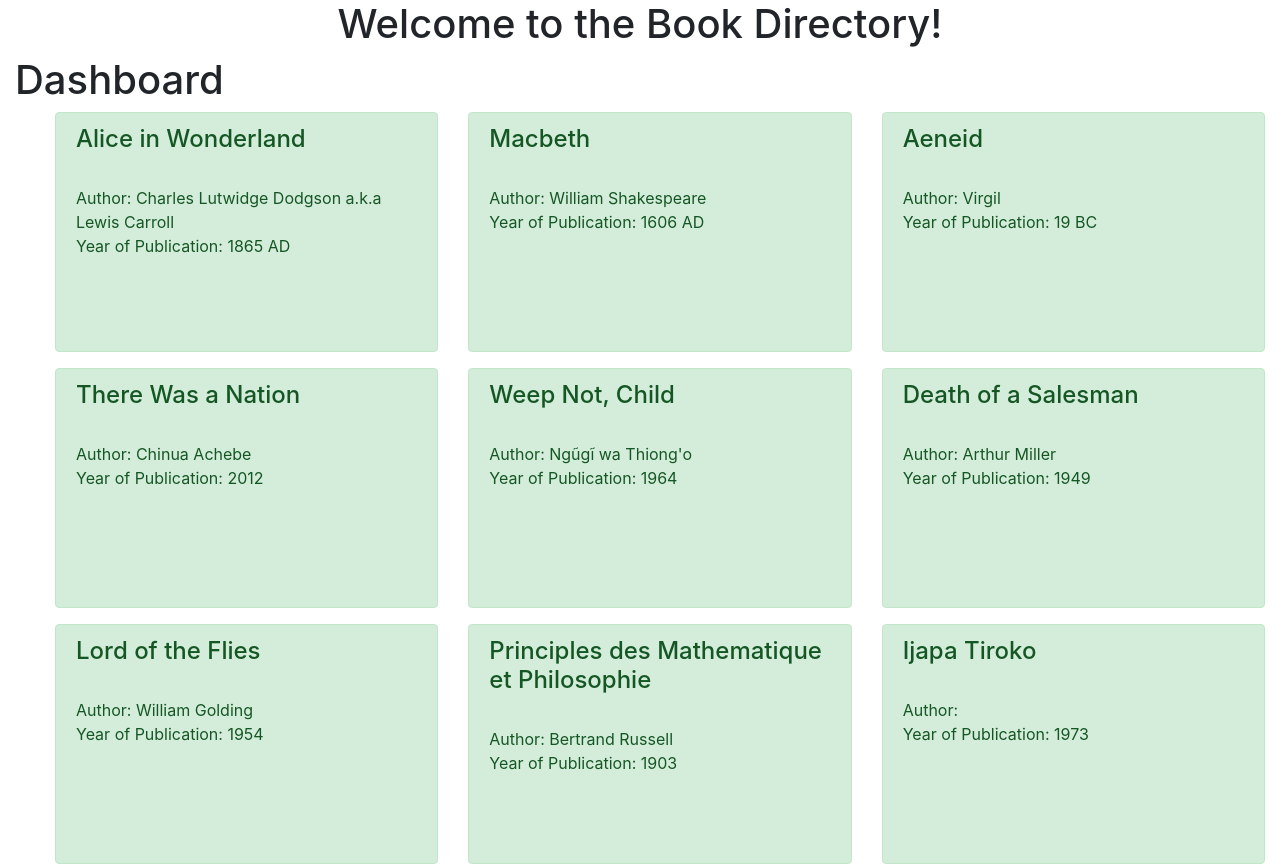
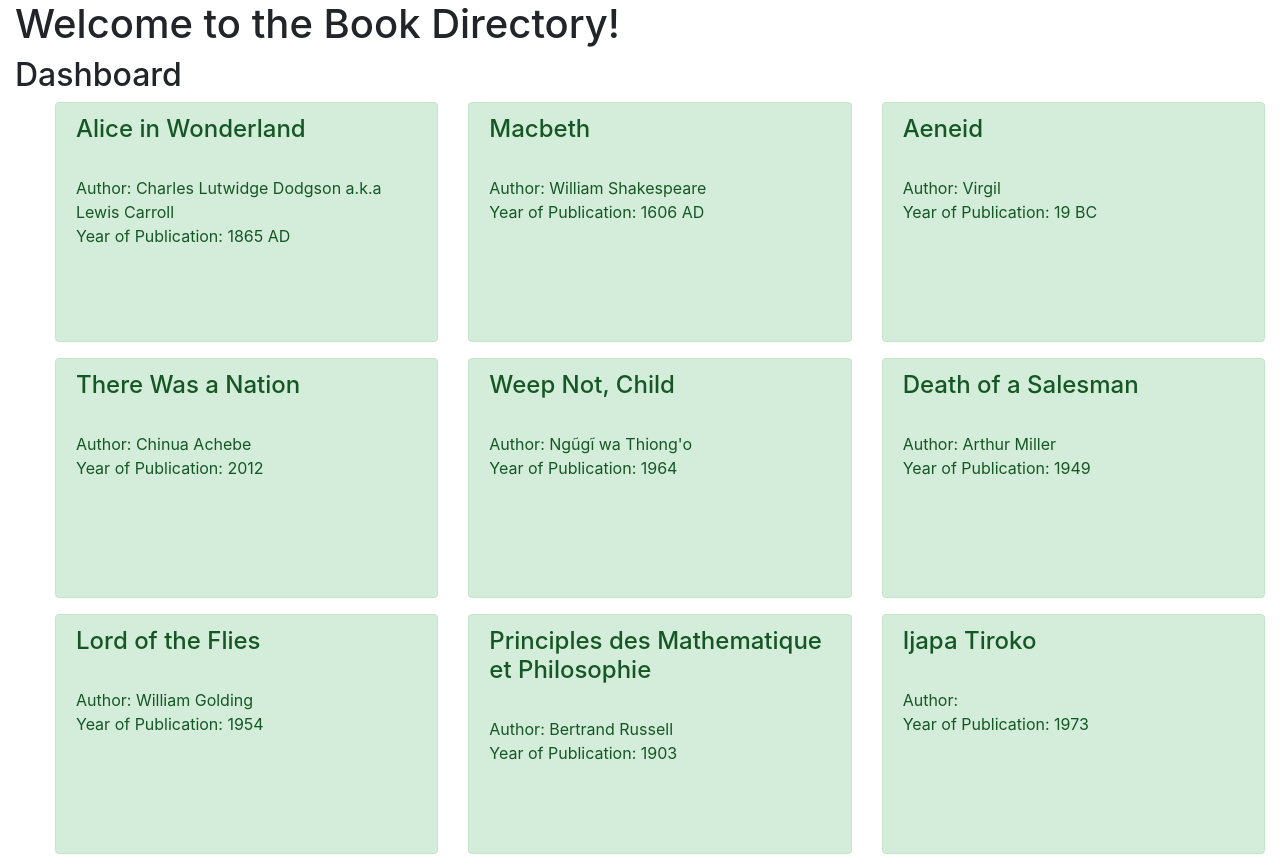
Before and after one commit to foladipo/books-directory, an Angular app: page /dashboard in a window 1280 px wide. Shown: the top 866 px of the page. Built offline with nearby package versions, Linux system fonts and the light colour scheme.

Commit message:
lint/rearrange some old code

```diff
--- a/src/app/app.component.html
+++ b/src/app/app.component.html
@@ -1,7 +1 @@
-<!--The content below is only a placeholder and can be replaced.-->
-<div style="text-align:center">
-  <h1>
-    Welcome to {{ title }}!
-  </h1>
-</div>
 <router-outlet></router-outlet>
--- a/src/app/app.component.ts
+++ b/src/app/app.component.ts
@@ -5,6 +5,4 @@ import { Component } from '@angular/core';
   templateUrl: './app.component.html',
   styleUrls: ['./app.component.css']
 })
-export class AppComponent {
-  title = 'the Book Directory';
-}
+export class AppComponent {}
--- a/src/app/dashboard/dashboard.component.html
+++ b/src/app/dashboard/dashboard.component.html
@@ -1,7 +1,6 @@
 <div class="container-fluid">
-  <h1>
-    Dashboard
-  </h1>
+  <h1>{{title}}</h1>
+  <h2>Dashboard</h2>
   <ul class="row books-list-container">
     <li *ngFor="let book of books" class="col-sm-6 col-md-4 rounded">
       <app-book-detail [book]="book"></app-book-detail>
--- a/src/app/dashboard/dashboard.component.ts
+++ b/src/app/dashboard/dashboard.component.ts
@@ -9,6 +9,7 @@ import { BooksService } from '../books.service';
   styleUrls: ['./dashboard.component.css']
 })
 export class DashboardComponent implements OnInit {
+  title: String = 'Welcome to the Book Directory!'
   books: Book[];
   constructor(private booksService: BooksService) { }
 
```
